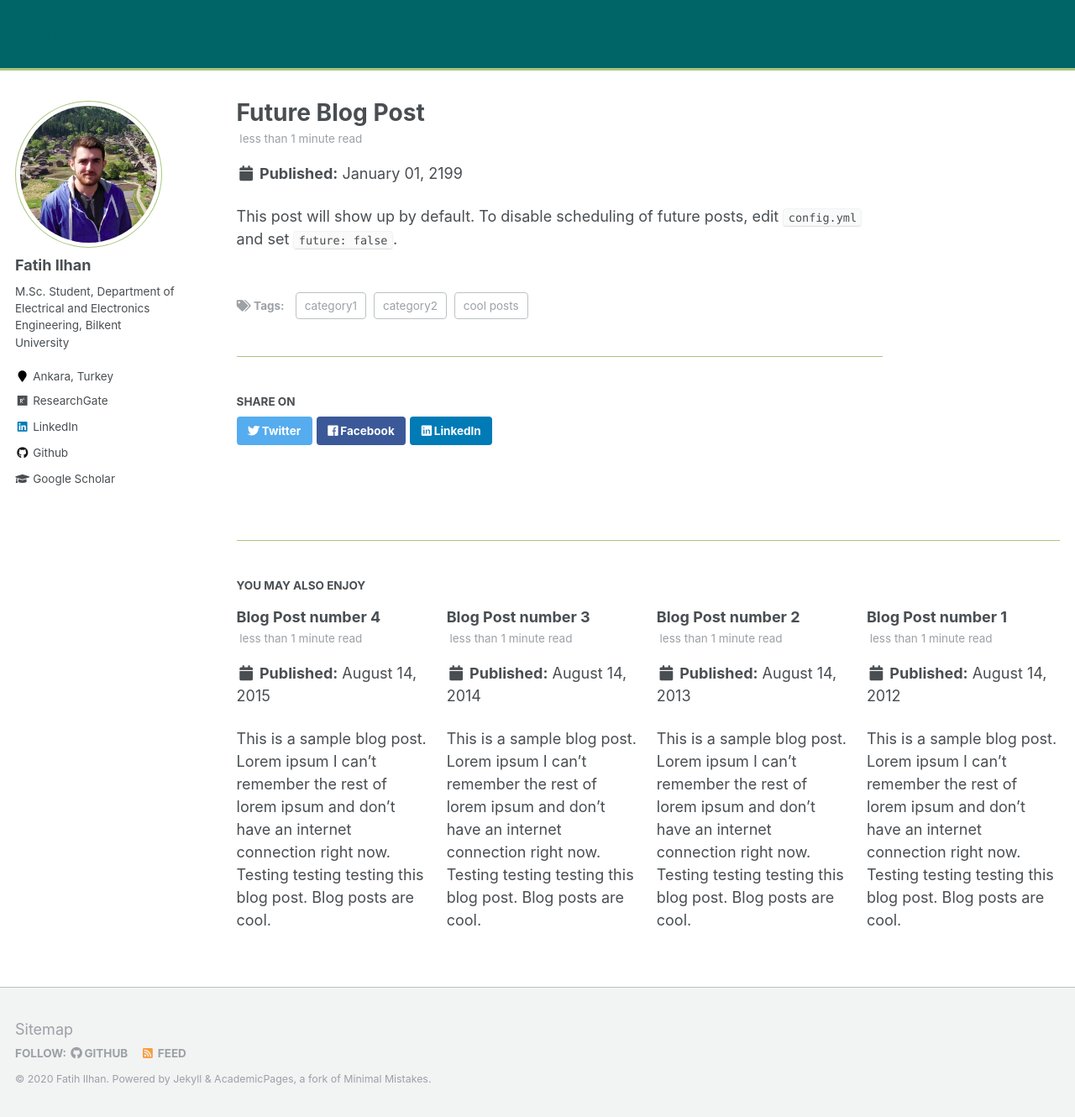
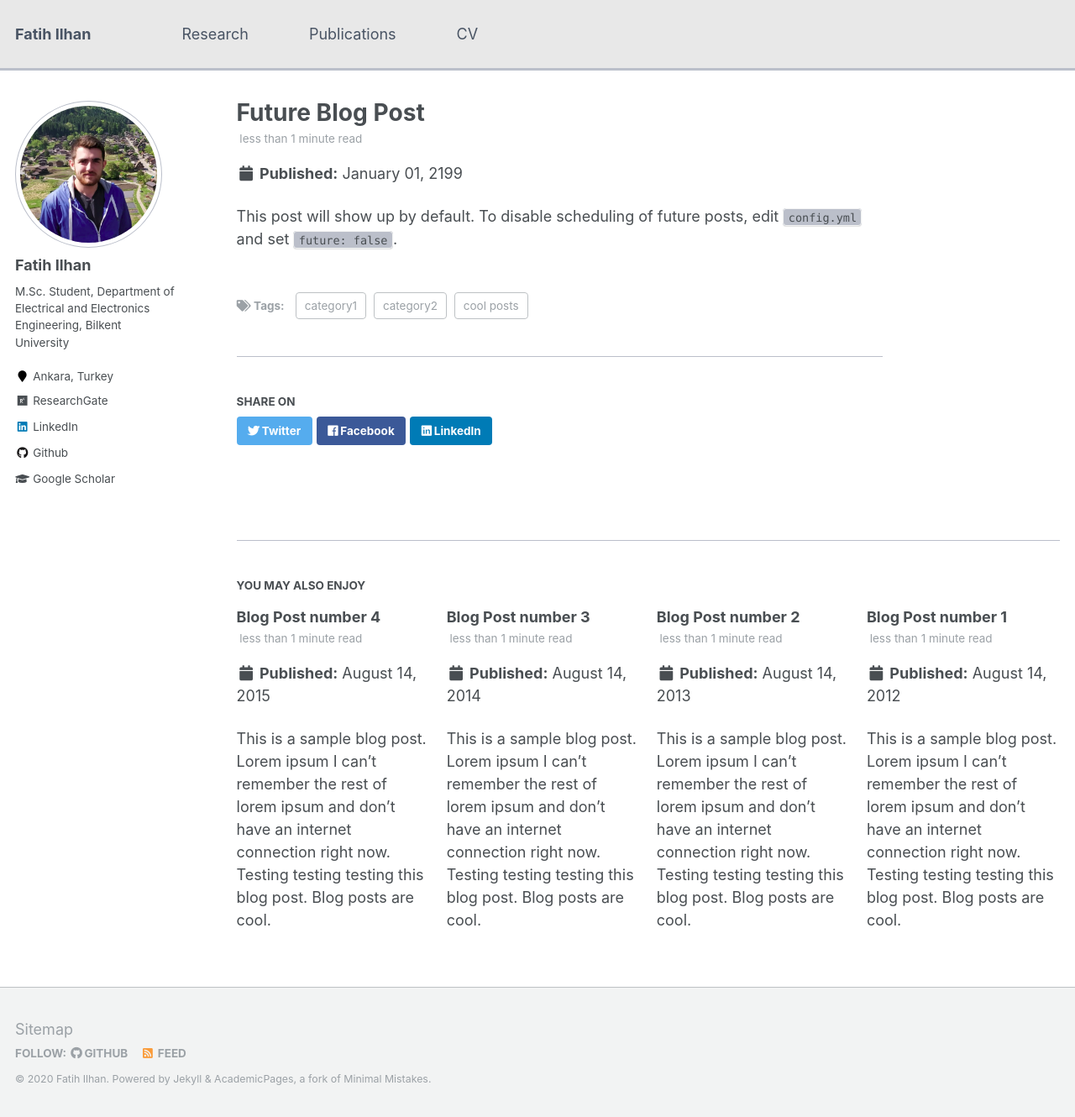
Before and after one commit to fatih-ilhan/fatih-ilhan.github.io, a Jekyll site: the page built from _posts/2199-01-01-future-post.md, in a window 1280 px wide and 1330 px high. Shown: the whole window at 84% size. Built offline with Jekyll 4.4.1, drawn with Linux system fonts in a browser that asks for light colours.

Commit message:
color update

```diff
--- a/_sass/_variables.scss
+++ b/_sass/_variables.scss
@@ -54,12 +54,12 @@
 $lighter-gray               : mix(#fff, $gray, 90%);
 
 $body-color                 : #fff;
-$masthead-background-color  : #006567;
+$masthead-background-color  : #e8e8e8;
 $background-color           : #fff;
-$code-background-color      : #fafafa;
+$code-background-color      : #bbbfca;
 $code-background-color-dark : $light-gray;
 $text-color                 : $dark-gray;
-$border-color               : #a9c57f;
+$border-color               : #bbbfca;
 
 $primary-color              : #7a8288;
 $success-color              : #62c462;
@@ -94,7 +94,7 @@
 $link-color                 : #1b569e;
 $link-color-hover           : mix(#000, $link-color, 25%);
 $link-color-visited         : mix(#fff, $link-color, 25%);
-$masthead-link-color        : #006567;
+$masthead-link-color        : #495464;
 $masthead-link-color-hover  : mix(#fff, $masthead-link-color, 25%);
 
 
```
